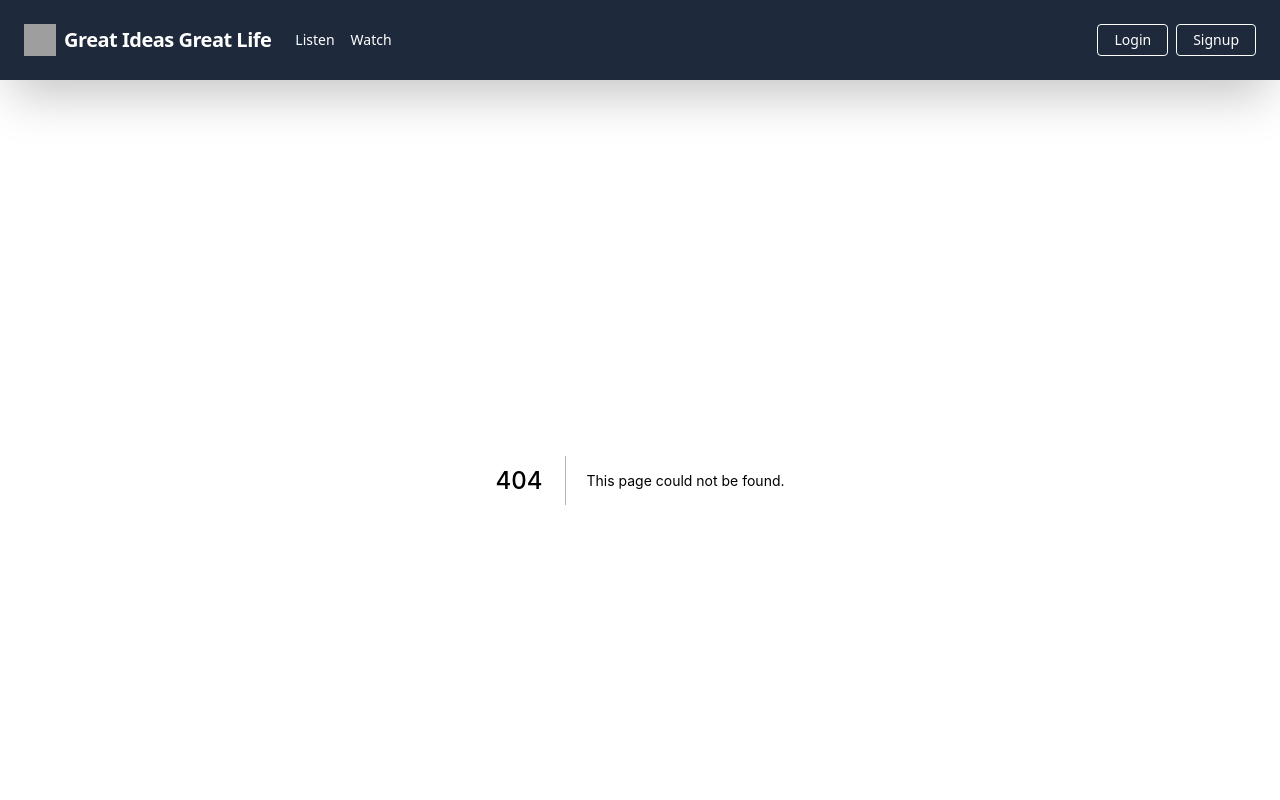
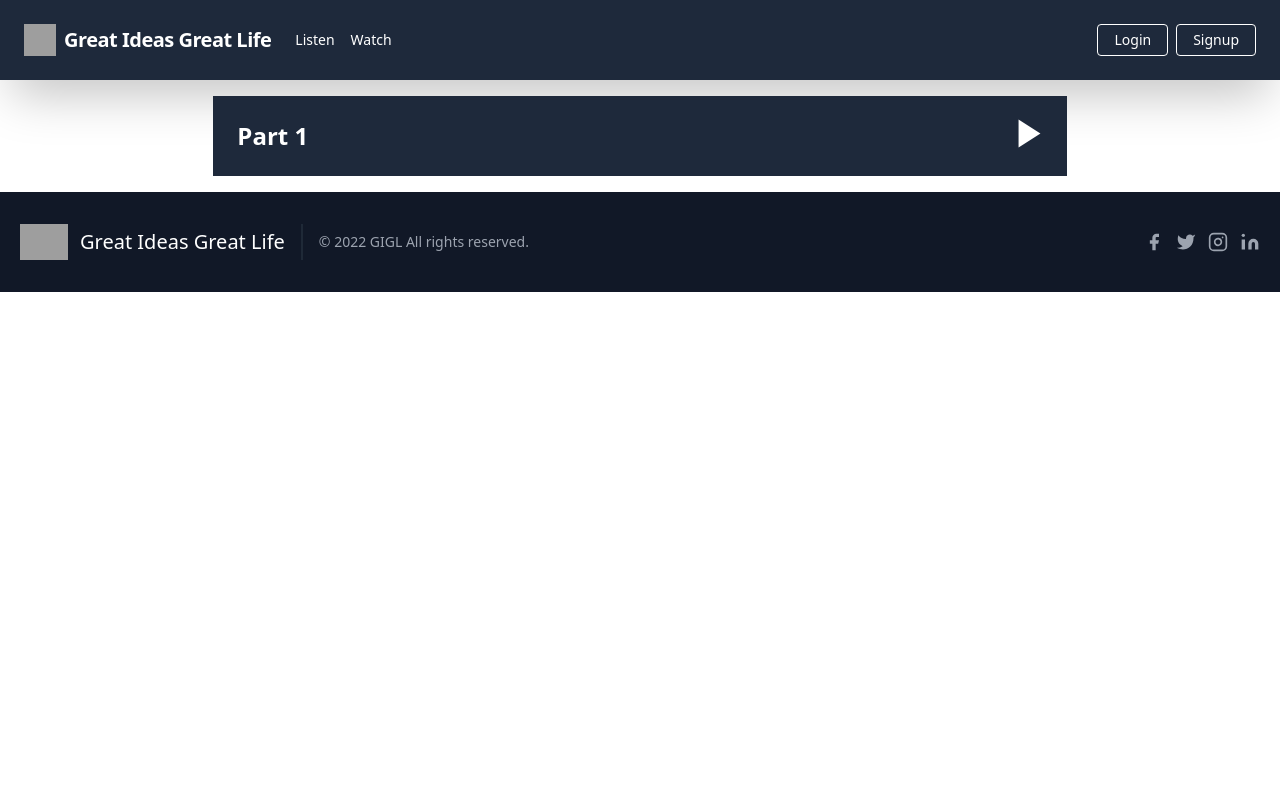
Before and after one commit to RinkeshRana/GIGL-Premium, a Next.js app: page /components/AudioParts in a window 1280 px wide. Before the commit this address had no page. Shown: the top 800 px of the page. Built offline with nearby package versions, Linux system fonts and the light colour scheme; grey boxes are pictures that could not be loaded.

Commit message:
Audio Component

```diff
--- a/pages/book/[book].js
+++ b/pages/book/[book].js
@@ -8,6 +8,7 @@ import {
 } from "react-icons/tb";
 import { useRouter } from "next/router";
 import BookContext from ".././context/bookContext";
+import AudioParts from "../components/AudioParts";
 
 const book = () => {
   // getting user book
@@ -16,8 +17,11 @@ const book = () => {
   console.log(currentBook);
 
   const router = useRouter();
-  const thumbnailUrl = currentBook.thumbnailUrl;
-  console.log(thumbnailUrl);
+  try {
+    const thumbnailUrl = currentBook.thumbnailUrl;
+    console.log(thumbnailUrl);
+  } catch (error) {}
+
   return (
     <div className="w-full bg-slate-900">
       <div className="h-2 bg-red-light"></div>
@@ -28,7 +32,7 @@ const book = () => {
         >
           <img
             className="w-full rounded block"
-            src={`${thumbnailUrl}`}
+            src={`${currentBook.thumbnailUrl}`}
             alt="Album Pic"
           />
           <div className="flex">
@@ -76,7 +80,13 @@ const book = () => {
             </div>
           </div>
         </div>
+        <div className=" ml-40 h-3/4 w-2/4 bg-slate-800 shadow-lg text-white overflow-auto ">
+          <div className="p-4 text-justify">
+            dangerouslySetInnerHTML={currentBook.description}
+          </div>
+        </div>
       </div>
+      <AudioParts />
     </div>
   );
 };
--- /dev/null
+++ b/pages/components/AudioParts.js
@@ -0,0 +1,22 @@
+import React from "react";
+import { IoMdPlay } from "react-icons/io";
+
+const AudioParts = () => {
+  return (
+    <div>
+      <div className="w-auto h-28  flex items-center justify-center">
+        <div className="bg-slate-800 h-20 text-white w-8/12 flex justify-between ">
+          <div className="p-6 text-2xl font-bold">Part 1</div>
+          <div className="text-white p-5 float-right">
+            <IoMdPlay
+              size={35}
+              className="hover:cursor-pointer hover:scale-110 "
+            />
+          </div>
+        </div>
+      </div>
+    </div>
+  );
+};
+
+export default AudioParts;
--- a/pages/context/bookState.js
+++ b/pages/context/bookState.js
@@ -3,7 +3,7 @@ import { useState } from "react";
 
 const bookState = (props) => {
 
-  const [book, setBook] = useState(null)
+  const [book, setBook] = useState({id : 0, title :"null", description: "null", thumbnailUrl: "null"})
 
   const getBook = () => {
     return book;
```
